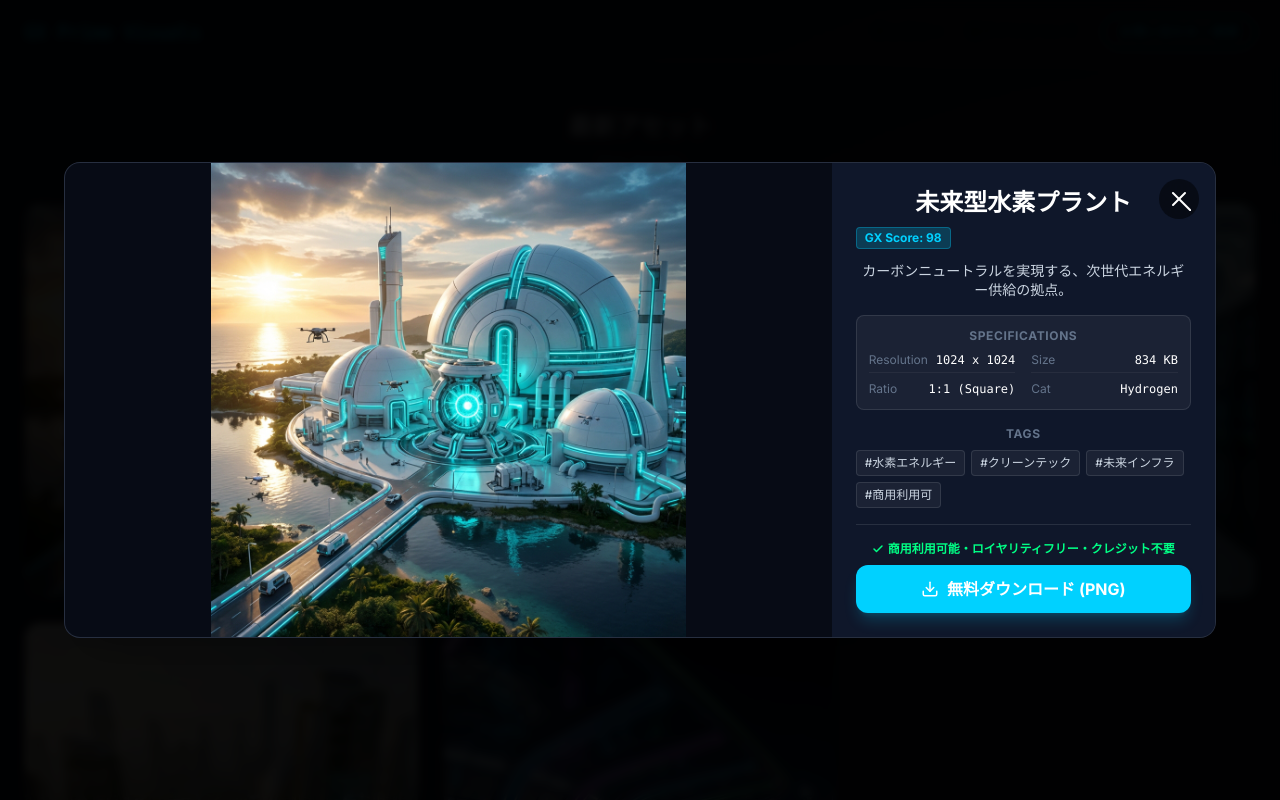
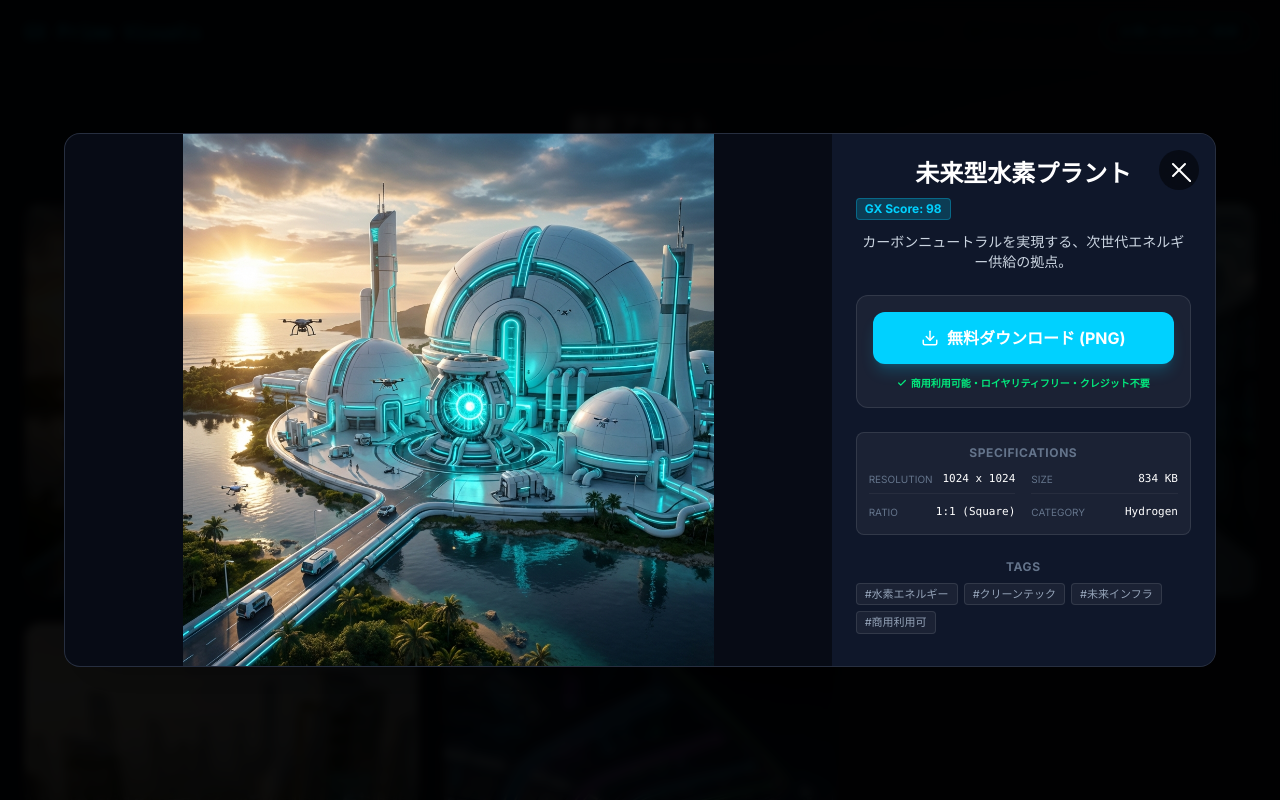
Before and after one commit to Kitagit761007/ai-material-prime, a Next.js app: page / in a window 1280 px wide. Both pictures are taken after a click on the element 221 px from the left and 2543 px from the top of the page. Shown: the part 2143-2943 px from the top of the page. Built offline with nearby package versions, Linux system fonts and the light colour scheme.

Commit message:
style: prioritize download CTA in lightbox hierarchy

```diff
--- a/components/ImageGrid.tsx
+++ b/components/ImageGrid.tsx
@@ -82,7 +82,7 @@ export default function ImageGrid({ initialItems = assets }: ImageGridProps) {
                         </div>
 
                         {/* Details Side */}
-                        <div className="md:w-1/3 p-6 flex flex-col bg-slate-900 overflow-y-auto min-h-0 gap-4">
+                        <div className="md:w-1/3 p-6 flex flex-col bg-slate-900 overflow-y-auto min-h-0 gap-6">
                             {/* Header */}
                             <div className="shrink-0">
                                 <h2 className="text-xl md:text-2xl font-bold text-white mb-2 leading-tight line-clamp-2">{selectedImage.title}</h2>
@@ -96,31 +96,49 @@ export default function ImageGrid({ initialItems = assets }: ImageGridProps) {
                                 </p>
                             </div>
 
-                            {/* SPECIFICATIONS (Compact 2-col Grid) */}
+                            {/* DOWNLOAD UI (Prioritized) */}
+                            <div className="shrink-0 p-4 bg-white/5 rounded-xl border border-white/10">
+                                <a
+                                    href={selectedImage.src}
+                                    download
+                                    target="_blank"
+                                    rel="noopener noreferrer"
+                                    className="flex items-center justify-center gap-2 w-full py-3.5 bg-gx-cyan text-white font-bold rounded-xl hover:bg-gx-cyan/90 transition-all shadow-lg shadow-gx-cyan/20 hover:scale-[1.02] active:scale-[0.98]"
+                                >
+                                    <svg xmlns="http://www.w3.org/2000/svg" width="18" height="18" viewBox="0 0 24 24" fill="none" stroke="currentColor" strokeWidth="2" strokeLinecap="round" strokeLinejoin="round"><path d="M21 15v4a2 2 0 0 1-2 2H5a2 2 0 0 1-2-2v-4" /><polyline points="7 10 12 15 17 10" /><line x1="12" x2="12" y1="15" y2="3" /></svg>
+                                    無料ダウンロード (PNG)
+                                </a>
+                                <p className="text-center text-[10px] font-bold text-gx-emerald mt-3 flex items-center justify-center gap-1 opacity-90">
+                                    <svg xmlns="http://www.w3.org/2000/svg" width="10" height="10" viewBox="0 0 24 24" fill="none" stroke="currentColor" strokeWidth="3" strokeLinecap="round" strokeLinejoin="round"><polyline points="20 6 9 17 4 12" /></svg>
+                                    商用利用可能・ロイヤリティフリー・クレジット不要
+                                </p>
+                            </div>
+
+                            {/* SPECIFICATIONS */}
                             <div className="p-3 bg-white/5 rounded-lg border border-white/10 shrink-0">
                                 <h3 className="text-xs font-bold text-slate-500 uppercase tracking-wider mb-2">SPECIFICATIONS</h3>
                                 <div className="grid grid-cols-2 gap-x-4 gap-y-1 text-sm text-slate-300">
                                     <div className="flex justify-between border-b border-white/5 pb-1">
-                                        <span className="text-slate-500 text-xs">Resolution</span>
-                                        <span className="font-mono text-white text-xs">{selectedImage.width} x {selectedImage.height}</span>
+                                        <span className="text-slate-500 text-[10px] uppercase">Resolution</span>
+                                        <span className="font-mono text-white text-[11px]">{selectedImage.width} x {selectedImage.height}</span>
                                     </div>
                                     <div className="flex justify-between border-b border-white/5 pb-1">
-                                        <span className="text-slate-500 text-xs">Size</span>
-                                        <span className="font-mono text-white text-xs">{selectedImage.size}</span>
+                                        <span className="text-slate-500 text-[10px] uppercase">Size</span>
+                                        <span className="font-mono text-white text-[11px]">{selectedImage.size}</span>
                                     </div>
                                     <div className="flex justify-between pt-1">
-                                        <span className="text-slate-500 text-xs">Ratio</span>
-                                        <span className="font-mono text-white text-xs">{selectedImage.aspectRatio}</span>
+                                        <span className="text-slate-500 text-[10px] uppercase">Ratio</span>
+                                        <span className="font-mono text-white text-[11px]">{selectedImage.aspectRatio}</span>
                                     </div>
                                     <div className="flex justify-between pt-1">
-                                        <span className="text-slate-500 text-xs">Cat</span>
-                                        <span className="font-mono text-white text-xs capitalize">{selectedImage.category}</span>
+                                        <span className="text-slate-500 text-[10px] uppercase">Category</span>
+                                        <span className="font-mono text-white text-[11px] capitalize">{selectedImage.category}</span>
                                     </div>
                                 </div>
                             </div>
 
                             {/* TAGS */}
-                            <div className="shrink-0 grow">
+                            <div className="shrink-0 pb-2">
                                 <h3 className="text-xs font-bold text-slate-500 uppercase tracking-wider mb-2">Tags</h3>
                                 <div className="flex flex-wrap gap-1.5">
                                     {selectedImage.tags.map((tag: string) => (
@@ -130,30 +148,12 @@ export default function ImageGrid({ initialItems = assets }: ImageGridProps) {
                                                 setSelectedImage(null);
                                                 handleTagClick(tag);
                                             }}
-                                            className="px-2 py-1 bg-white/5 text-slate-300 text-xs rounded border border-white/10 hover:border-gx-cyan hover:text-gx-cyan transition-colors"
+                                            className="px-2 py-0.5 bg-white/5 text-slate-400 text-[11px] rounded border border-white/10 hover:border-gx-cyan hover:text-gx-cyan transition-colors"
                                         >
                                             {tag}
                                         </button>
                                     ))}
                                 </div>
-                            </div>
-
-                            {/* DOWNLOAD UI */}
-                            <div className="mt-auto pt-4 border-t border-white/10 shrink-0">
-                                <p className="text-center text-xs font-bold text-gx-emerald mb-2 flex items-center justify-center gap-1">
-                                    <svg xmlns="http://www.w3.org/2000/svg" width="12" height="12" viewBox="0 0 24 24" fill="none" stroke="currentColor" strokeWidth="3" strokeLinecap="round" strokeLinejoin="round"><polyline points="20 6 9 17 4 12" /></svg>
-                                    商用利用可能・ロイヤリティフリー・クレジット不要
-                                </p>
-                                <a
-                                    href={selectedImage.src}
-                                    download
-                                    target="_blank"
-                                    rel="noopener noreferrer"
-                                    className="flex items-center justify-center gap-2 w-full py-3 bg-gx-cyan text-white font-bold rounded-xl hover:bg-gx-cyan/90 transition-all shadow-lg shadow-gx-cyan/20 hover:scale-[1.02] active:scale-[0.98]"
-                                >
-                                    <svg xmlns="http://www.w3.org/2000/svg" width="18" height="18" viewBox="0 0 24 24" fill="none" stroke="currentColor" strokeWidth="2" strokeLinecap="round" strokeLinejoin="round"><path d="M21 15v4a2 2 0 0 1-2 2H5a2 2 0 0 1-2-2v-4" /><polyline points="7 10 12 15 17 10" /><line x1="12" x2="12" y1="15" y2="3" /></svg>
-                                    無料ダウンロード (PNG)
-                                </a>
                             </div>
                         </div>
                     </div>
```
